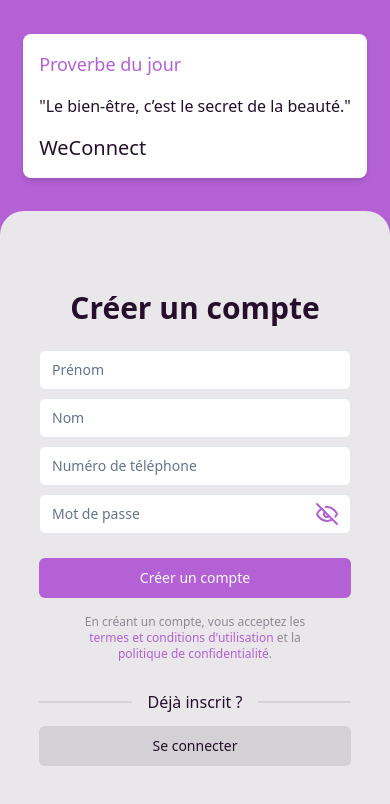
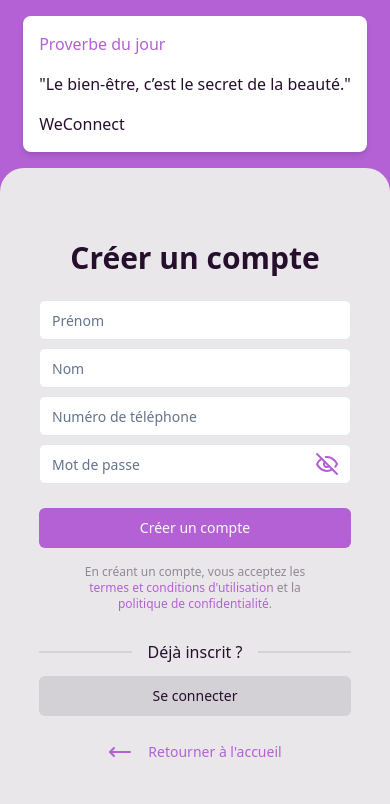
Before and after one commit to mh-lamine/cli-weconnect, a React (Vite) app: page /register in a window 390 px wide. Shown: the top 804 px of the page. Built offline with nearby package versions, Linux system fonts and the light colour scheme.

Commit message:
Fix styling issues in RandomQuotes and AuthLayout components

```diff
--- a/src/components/RandomQuotes.jsx
+++ b/src/components/RandomQuotes.jsx
@@ -10,12 +10,12 @@ export default function RandomQuotes() {
   const { type, text, author } = quoteToDisplay;
 
   return (
-    <div className="text-dark lg:text-white bg-white lg:bg-transparent p-4 lg:p-0 rounded-lg shadow-md lg:shadow-none text-xl flex flex-col w-full gap-4 lg:gap-8">
-      <h1 className="hidden lg:block text-4xl font-semibold">
+    <div className="text-dark lg:text-white bg-white lg:bg-transparent p-4 lg:p-0 rounded-lg shadow-md lg:shadow-none lg:text-xl flex flex-col w-full gap-4 lg:gap-8">
+      <h1 className="hidden lg:block lg:text-4xl font-semibold">
         Ravi de vous revoir !
       </h1>
       <DropdownMenuSeparator className="hidden lg:block bg-white" />
-      <h2 className="text-lg text-primary lg:text-white font-medium lg:hidden">{type} du jour</h2>
+      <h2 className="lg:text-lg text-primary lg:text-white font-medium lg:hidden">{type} du jour</h2>
       <p className="text-base">&quot;{text}&quot;</p>
       <span className="font-medium">{author ? author : "WeConnect"}</span>
     </div>
--- a/src/layouts/AuthLayout.jsx
+++ b/src/layouts/AuthLayout.jsx
@@ -7,7 +7,7 @@ const AuthLayout = () => {
   const navigate = useNavigate();
   return (
     <main className="w-screen min-h-screen flex flex-col lg:flex-row bg-primary-500 text-dark">
-      <div className="relative h-[25vh] p-4 lg:w-1/2 max-w-[500px] mx-auto lg:h-screen grid place-items-center">
+      <div className="relative p-4 lg:w-1/2 max-w-[500px] mx-auto lg:h-screen grid place-items-center">
         <RandomQuotes />
         <Button
           variant="ghost"
@@ -18,7 +18,7 @@ const AuthLayout = () => {
           Retourner à l'accueil
         </Button>
       </div>
-      <div className="bg-light flex-1 lg:flex-none lg:w-1/2 grid place-items-center rounded-t-3xl lg:rounded-3xl lg:m-4">
+      <div className="py-4 bg-light flex-1 lg:flex-none lg:w-1/2 grid place-items-center rounded-t-3xl lg:rounded-3xl lg:m-4">
         <div className="w-full lg:shadow-none grid place-items-center">
           <Outlet />
         </div>
--- a/src/pages/LoginPage.jsx
+++ b/src/pages/LoginPage.jsx
@@ -95,7 +95,7 @@ export default function LoginPage() {
       <Button
         variant="ghost"
         onClick={() => navigate("/")}
-        className="absolute -bottom-16 left-0 flex items-center gap-4 text-primary lg:hidden"
+        className="flex items-center gap-4 text-primary lg:hidden"
       >
         <MoveLeft />
         Retourner à l'accueil
--- a/src/pages/RegisterPage.jsx
+++ b/src/pages/RegisterPage.jsx
@@ -2,7 +2,7 @@ import { handleRegister } from "@/actions/authActions";
 import { Button } from "@/components/ui/button";
 import { Input } from "@/components/ui/input";
 import useAuth from "@/hooks/useAuth";
-import { EyeOff, Loader2 } from "lucide-react";
+import { EyeOff, Loader2, MoveLeft } from "lucide-react";
 import { useState } from "react";
 import { Link, useLocation, useNavigate } from "react-router-dom";
 import { toast } from "sonner";
@@ -117,6 +117,14 @@ export default function RegisterPage() {
       <Button asChild variant="outline">
         <Link to={"/login"}>Se connecter</Link>
       </Button>
+      <Button
+        variant="ghost"
+        onClick={() => navigate("/")}
+        className="flex items-center gap-4 text-primary lg:hidden"
+      >
+        <MoveLeft />
+        Retourner à l'accueil
+      </Button>
     </div>
   );
 }
```
